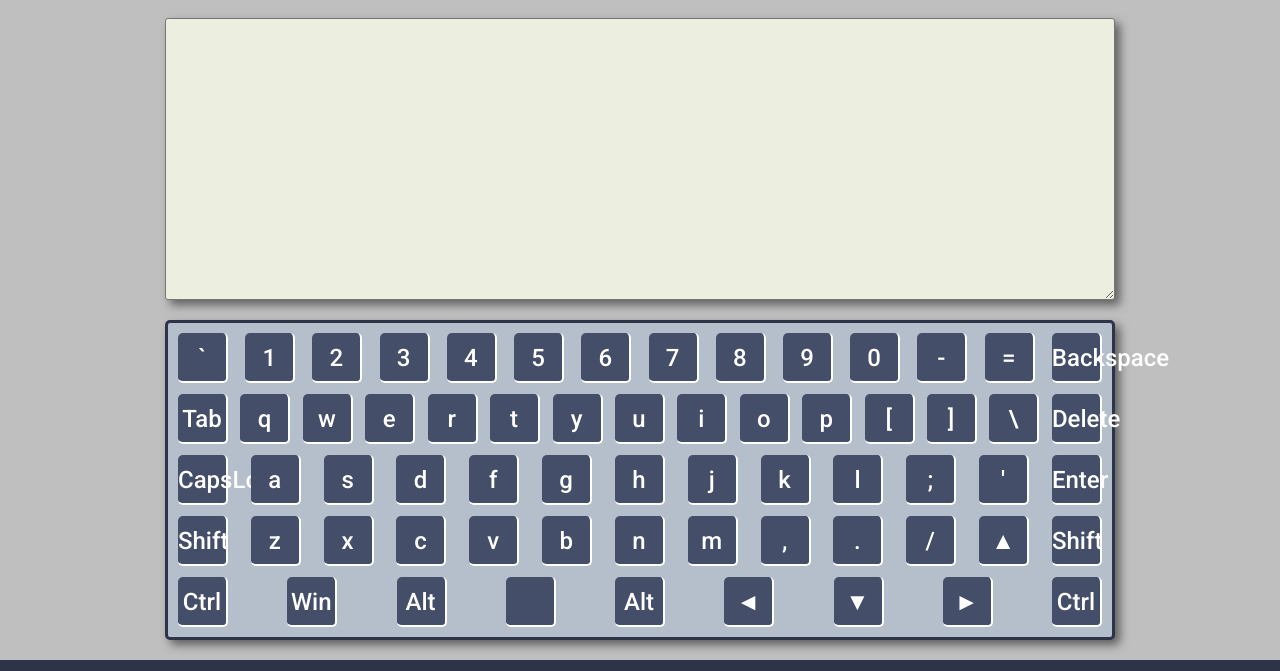
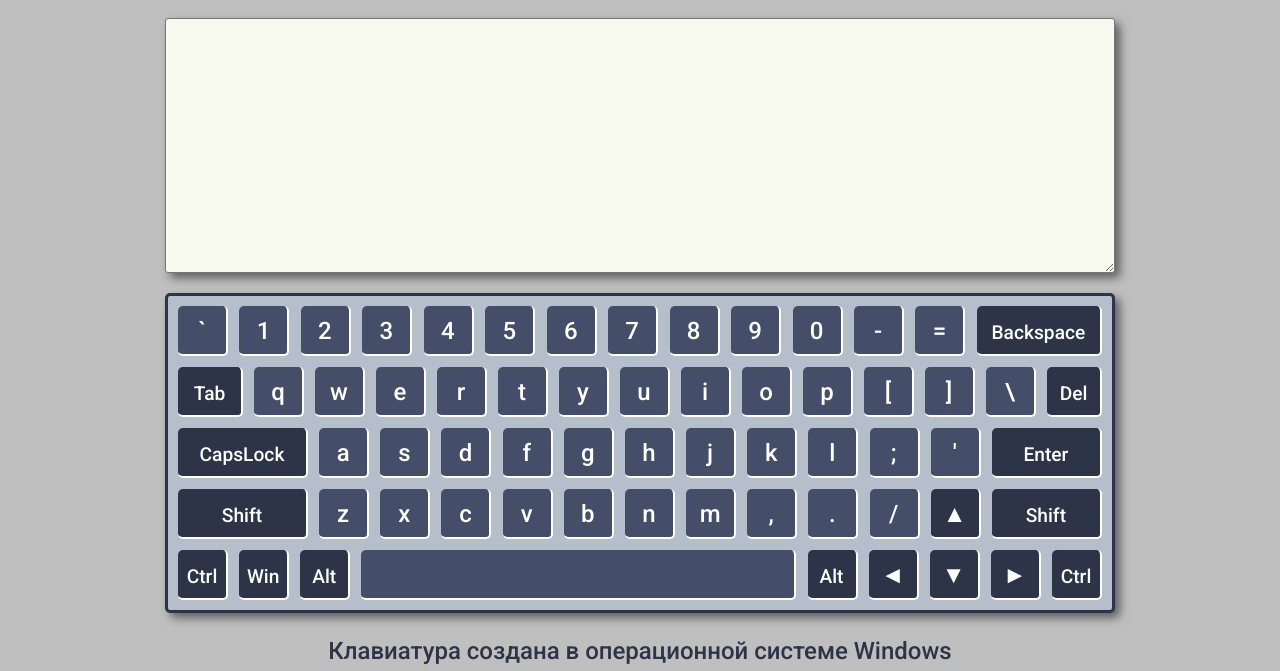
Before and after one commit to Alexej-Ilyutik/Virtual-keyboard, a website with bundled scripts: page index.html in a window 1280 px wide. Shown: the part 80-751 px from the top of the page. Built offline with nearby package versions, Linux system fonts and the light colour scheme.

Commit message:
refactor: apply prettier for keys

```diff
--- a/scripts/Button.js
+++ b/scripts/Button.js
@@ -5,14 +5,13 @@ export default class Button {
 
   getDomElement(state) {
     const div = document.createElement('div');
-    div.className = 'key';
+    div.className = `key ${this.btnConfig.code}`;
     if (
       state.hasShiftPressed() &&
       this.btnConfig.code === state.getShiftBtnCode()
     ) {
       div.className += ' shift-key';
     }
-    div.setAttribute('data-code', this.btnConfig.code);
     const btnValue = state.hasShiftPressed()
       ? this.btnConfig[state.getLocale()].shift
       : this.btnConfig[state.getLocale()].small;
--- a/scripts/KeyBoard.js
+++ b/scripts/KeyBoard.js
@@ -11,7 +11,7 @@ export default class KeyBoard {
 
   init(selector) {
     this.render();
-    document.querySelector(selector).append(this.mainDiv);
+    document.querySelector(selector).after(this.mainDiv);
     this.initListeners();
   }
 
--- a/scripts/arr.js
+++ b/scripts/arr.js
@@ -20,7 +20,7 @@ const arrKey = [
         'small': '1',
         'shift': '!',
       },
-      'code': 'digit1',
+      'code': 'Digit1',
     },
     {
       'en': {
@@ -31,7 +31,7 @@ const arrKey = [
         'small': '2',
         'shift': '"',
       },
-      'code': 'digit2',
+      'code': 'Digit2',
     },
     {
       'en': {
@@ -42,7 +42,7 @@ const arrKey = [
         'small': '3',
         'shift': '№',
       },
-      'code': 'digit3',
+      'code': 'Digit3',
     },
     {
       'en': {
@@ -53,7 +53,7 @@ const arrKey = [
         'small': '4',
         'shift': ';',
       },
-      'code': 'digit4',
+      'code': 'Digit4',
     },
     {
       'en': {
@@ -64,7 +64,7 @@ const arrKey = [
         'small': '5',
         'shift': '%',
       },
-      'code': 'digit5',
+      'code': 'Digit5',
     },
     {
       'en': {
@@ -75,7 +75,7 @@ const arrKey = [
         'small': '6',
         'shift': ':',
       },
-      'code': 'digit6',
+      'code': 'Digit6',
     },
     {
       'en': {
@@ -86,7 +86,7 @@ const arrKey = [
         'small': '7',
         'shift': '?',
       },
-      'code': 'digit7',
+      'code': 'Digit7',
     },
     {
       'en': {
@@ -97,7 +97,7 @@ const arrKey = [
         'small': '8',
         'shift': '*',
       },
-      'code': 'digit8',
+      'code': 'Digit8',
     },
     {
       'en': {
@@ -108,7 +108,7 @@ const arrKey = [
         'small': '9',
         'shift': '(',
       },
-      'code': 'digit9',
+      'code': 'Digit9',
     },
     {
       'en': {
@@ -119,7 +119,7 @@ const arrKey = [
         'small': '0',
         'shift': ')',
       },
-      'code': 'digit0',
+      'code': 'Digit0',
     },
     {
       'en': {
@@ -312,12 +312,12 @@ const arrKey = [
     },
     {
       'en': {
-        'small': 'Delete',
-        'shift': 'Delete',
+        'small': 'Del',
+        'shift': 'Del',
       },
       'ru': {
-        'small': 'Delete',
-        'shift': 'Delete',
+        'small': 'Del',
+        'shift': 'Del',
       },
       'code': 'Delete',
     },
--- a/scripts/script.js
+++ b/scripts/script.js
@@ -9,8 +9,11 @@ document.body.insertAdjacentHTML(
       </header>
       <main class="main">
       <div class="main__container">
-       <textarea class="main__input" id="input" rows="10" cols="77"></textarea>
-      </div>
+       <textarea class="main__input" id="input" rows="9" cols="77"></textarea>
+       <div class="main__description">
+       <p class="description">Клавиатура создана в операционной системе Windows</p>
+       <p class="description">Для переключения языка комбинация: левыe alt + shift</p></div>
+       </div>
       </main>
       <footer class="footer">
         <div class="footer__link">
@@ -25,4 +28,4 @@ document.body.insertAdjacentHTML(
 );
 
 const kbd = new KeyBoard(arrKey);
-kbd.init('.main__container');
+kbd.init('.main__input');
--- a/style.css
+++ b/style.css
@@ -5,7 +5,7 @@
   --main-color: rgb(45, 52, 71);
   --btn-color: rgb(69, 78, 105);
   --keyBoard-color: rgb(180, 191, 203);
-  --textArea-color: rgb(236, 238, 224);
+  --textArea-color: rgb(248, 250, 239);
 }
 
 * {
@@ -100,6 +100,76 @@ body {
   flex-wrap: nowrap;
 }
 
+.main__description {
+  text-align: center;
+}
+
+.description {
+  margin-block-start: 0.2rem;
+  margin-block-end: 0.2rem;
+  color: var(--main-color);
+}
+
+.Backspace,
+.Tab,
+.Delete,
+.CapsLock,
+.Enter,
+.ShiftLeft,
+.ArrowUp,
+.ShiftRight,
+.ControlLeft,
+.MetaLeft,
+.AltLeft,
+.AltRight,
+.ArrowLeft,
+.ArrowDown,
+.ArrowRight,
+.ControlRight {
+  background-color: var(--main-color);
+}
+
+.Backspace span,
+.Tab span,
+.Delete span,
+.CapsLock span,
+.Enter span,
+.ShiftLeft span,
+.ShiftRight span,
+.ControlLeft span,
+.MetaLeft span,
+.AltLeft span,
+.AltRight span,
+.ControlRight span {
+  font-size: 0.8rem;
+}
+
+.Backspace {
+  width: 125px;
+}
+
+.Tab {
+  width: 65px;
+}
+
+.Delete {
+  width: 55px;
+}
+
+.CapsLock,
+.ShiftLeft {
+ width: 130px;
+}
+
+.Enter,
+.ShiftRight {
+  width: 110px;
+}
+
+.Space{
+   width: 435px;
+}
+
 .footer {
   background-color: var(--main-color);
   padding: 0.8rem 0;
```
